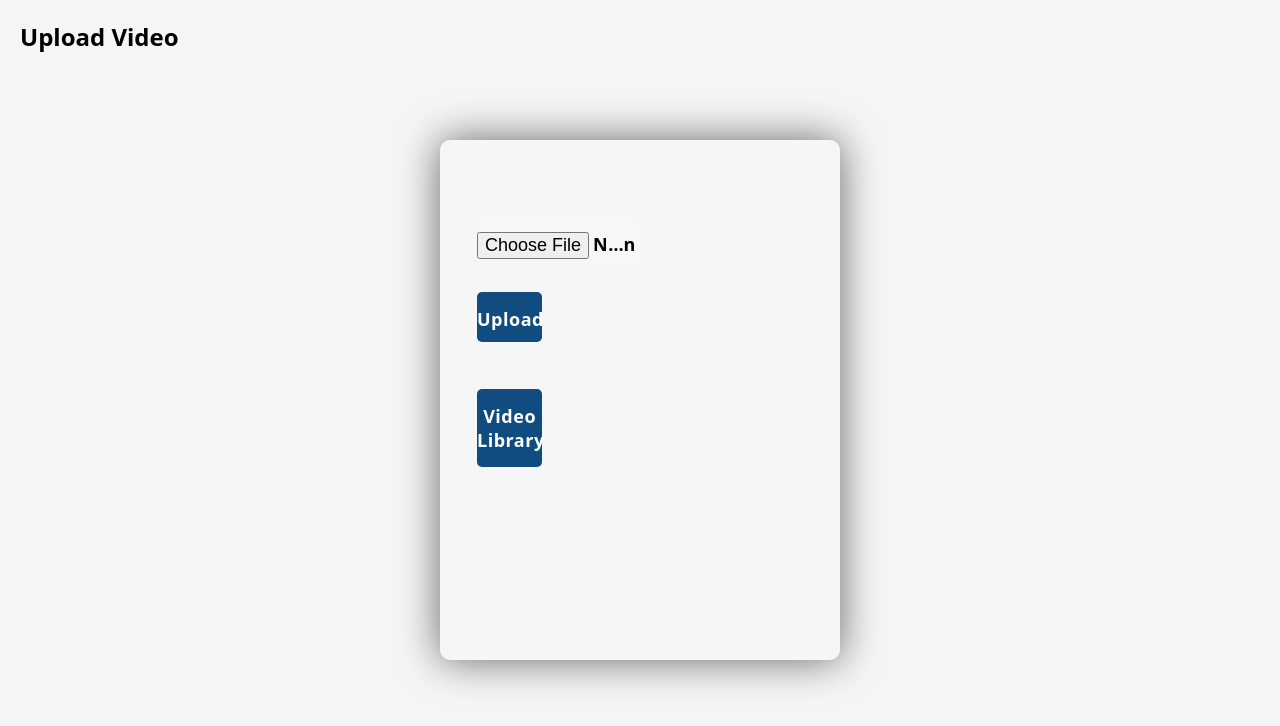
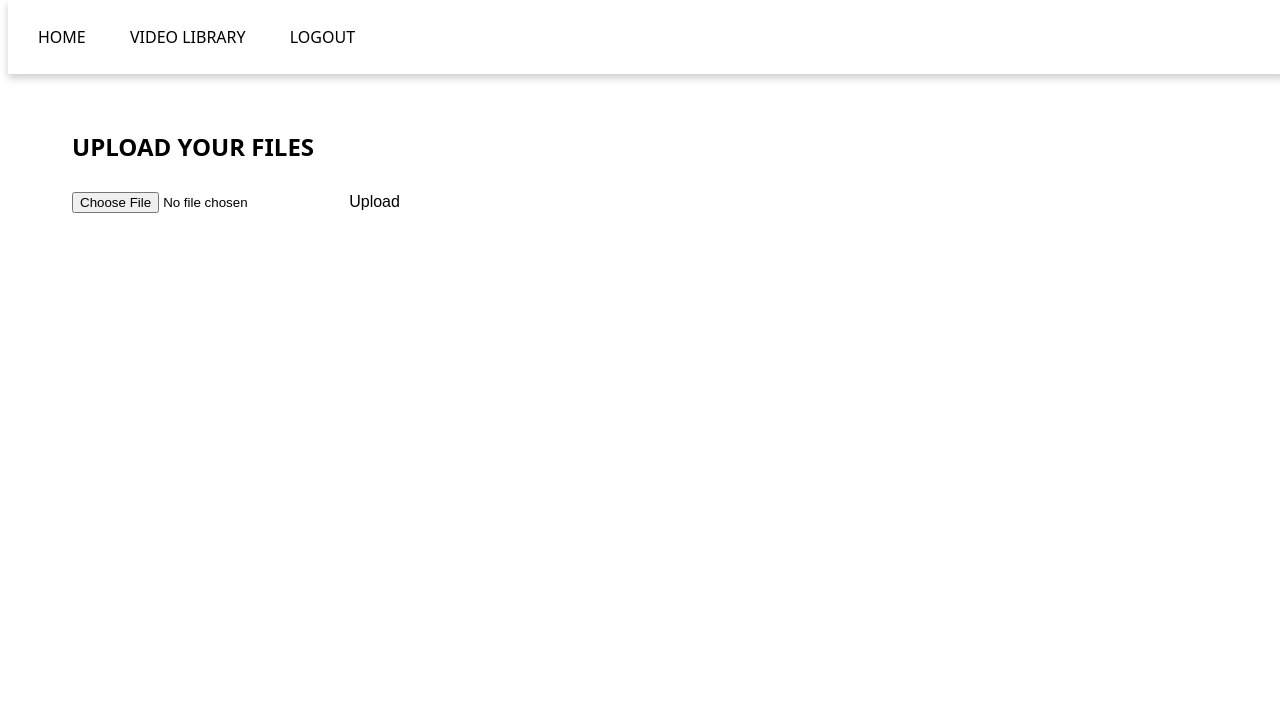
Before and after one commit to allelbhagya/vid, a Django app: page /video/upload/ in a window 1280 px wide. Shown: the top 726 px of the page. Run offline with Django 5.2, Linux system fonts and the light colour scheme.

Commit message:
navs video

```diff
--- a/videoapp/static/videoapp/styles.css
+++ b/videoapp/static/videoapp/styles.css
@@ -11,94 +11,3 @@ body{
     background-color: #ffffff;
     font-family: system-ui, -apple-system, BlinkMacSystemFont, 'Segoe UI', Roboto, Oxygen, Ubuntu, Cantarell, 'Open Sans', 'Helvetica Neue', sans-serif;
 }
-.background{
-    width: 430px;
-    height: 520px;
-    position: absolute;
-    transform: translate(-50%,-50%);
-    left: 50%;
-    top: 50%;
-}
-.background .shape{
-    height: 200px;
-    width: 200px;
-    position: absolute;
-    border-radius: 50%;
-}
-.shape:first-child{
-    background: linear-gradient(
-        #1845ad,
-        #23a2f6
-    );
-    left: -80px;
-    top: -80px;
-}
-.shape:last-child{
-    background: linear-gradient(
-        to right,
-        #ff512f,
-        #f09819
-    );
-    right: -30px;
-    bottom: -80px;
-}
-form{
-    height: 520px;
-    width: 400px;
-    background-color: rgba(255,255,255,0.13);
-    position: absolute;
-    transform: translate(-50%,-50%);
-    top: 50%;
-    left: 50%;
-    border-radius: 10px;
-    backdrop-filter: blur(10px);
-    border: 2px solid rgba(255,255,255,0.1);
-    box-shadow: 0 0 40px rgba(8,7,16,0.6);
-    padding: 50px 35px;
-}
-form *{
-    font-family: 'Poppins',sans-serif;
-    color: #000000;
-    letter-spacing: 0.5px;
-    outline: none;
-    border: none;
-}
-form h3{
-    font-size: 32px;
-    font-weight: 500;
-    line-height: 42px;
-    text-align: center;
-}
-
-label{
-    display: block;
-    margin-top: 30px;
-    font-size: 16px;
-    font-weight: 500;
-}
-input{
-    display: block;
-          height: 50px;
-          width: 100%;
-          background-color: rgba(255,255,255,0.07);
-          border-radius: 3px;
-          padding: 0 10px;
-          margin-top: 8px;
-          font-size: 14px;
-          font-weight: 300;
-          color: #000000;
-}
-::placeholder{
-    color: #000000;
-}
-button{
-    margin-top: 50px;
-    width: 100%;
-    background-color: #114c80;
-    color: #ffffff;
-    padding: 15px 0;
-    font-size: 18px;
-    font-weight: 600;
-    border-radius: 5px;
-    cursor: pointer;
-}
--- /dev/null
+++ b/videoapp/static/videoapp/upload.css
@@ -0,0 +1,109 @@
+/* CSS Styles */
+body {
+    font-family: system-ui, -apple-system, BlinkMacSystemFont, 'Segoe UI', Roboto, Oxygen, Ubuntu, Cantarell, 'Open Sans', 'Helvetica Neue', sans-serif;
+}
+
+.mySlides {
+    display: none;
+}
+
+.top-nav {
+    position: fixed;
+    width: 100%;
+    top: 0;
+    z-index: 1000;
+}
+
+.bar {
+    padding: 10px;
+}
+
+.black {
+    background-color: #ffffff;
+}
+
+.card {
+    box-shadow: 0 4px 8px 0 rgba(0,0,0,0.2);
+}
+
+.right {
+    float: right !important;
+}
+
+.hide-medium {
+    display: none !important;
+}
+
+.hide-large {
+    display: none !important;
+}
+
+.button {
+    background-color: transparent;
+    border: none;
+    outline: none;
+    cursor: pointer;
+    display: inline-block;
+    margin: 0;
+    padding: 10px 20px;
+    text-decoration: none;
+    font-size: 16px;
+    color: rgb(0, 0, 0);
+}
+
+.padding-large {
+    padding: 16px 20px !important;
+}
+
+.padding-64 {
+    padding: 64px;
+}
+
+/* Dropdown */
+.dropdown-hover {
+    position: relative;
+    display: inline-block;
+}
+
+.dropdown-content {
+    display: none;
+    position: absolute;
+    background-color: #fff;
+    min-width: 160px;
+    box-shadow: 0px 8px 16px 0px rgba(0,0,0,0.2);
+    z-index: 1;
+}
+
+.block {
+    display: block;
+}
+
+.card-4 {
+    box-shadow: 0 4px 8px 0 rgba(0,0,0,0.2);
+}
+
+.dropdown-hover:hover .dropdown-content {
+    display: block;
+}
+
+/* Navbar on small screens */
+.bar-block {
+    display: block;
+    width: 100%;
+}
+
+.show {
+    display: block !important;
+}
+
+.wide {
+    width: auto;
+}
+
+.container {
+    width: 100%;
+}
+
+.content {
+    margin-top: 46px;
+}
--- a/videoapp/templates/upload.html
+++ b/videoapp/templates/upload.html
@@ -1,66 +1,39 @@
 {% load static %}
 <!DOCTYPE html>
-<html>
+<html lang="en">
 <head>
-    <title>Upload Video</title>
-    <link rel="stylesheet" href="{% static 'videoapp/styles.css' %}">
-    <style>
-        * {
-            font-family: system-ui, -apple-system, BlinkMacSystemFont, 'Segoe UI', Roboto, Oxygen, Ubuntu, Cantarell, 'Open Sans', 'Helvetica Neue', sans-serif;
-            margin: 0;
-            padding: 0;
-            box-sizing: border-box;
-        }
-        body {
-            background-color: #f5f5f5;
-            padding: 20px;
-        }
-        h2 {
-            margin-bottom: 20px;
-        }
-        .button {
-            font-family: system-ui, -apple-system, BlinkMacSystemFont, 'Segoe UI', Roboto, Oxygen, Ubuntu, Cantarell, 'Open Sans', 'Helvetica Neue', sans-serif;
-            margin-top: 25px;
-            width: 20%;
-            background-color: #114c80;
-            color: #ffffff;
-            padding: 15px 0;
-            font-size: 18px;
-            font-weight: 600;
-            border-radius: 5px;
-            cursor: pointer;
-            text-decoration: none;
-            display: block;
-            text-align: center;
-            border: none;
-        }
-        .upload-input{
-            font-family: system-ui, -apple-system, BlinkMacSystemFont, 'Segoe UI', Roboto, Oxygen, Ubuntu, Cantarell, 'Open Sans', 'Helvetica Neue', sans-serif;
-            margin-top: 25px;
-            width: 50%;
-            color: #000000;
-            padding: 15px 0;
-            font-size: 18px;
-            font-weight: 600;
-            border-radius: 5px;
-            cursor: pointer;
-            text-decoration: none;
-            display: block;
-            text-align: center;
-            border: none;
-        }
-    </style>
+<title>Template</title>
+<meta charset="UTF-8">
+<meta name="viewport" content="width=device-width, initial-scale=1">
+<link rel="stylesheet" href="{% static 'videoapp/upload.css' %}">
+<link rel="stylesheet" href="https://fonts.googleapis.com/css?family=Lato">
+<link rel="stylesheet" href="https://cdnjs.cloudflare.com/ajax/libs/font-awesome/4.7.0/css/font-awesome.min.css">
 </head>
 <body>
-    <h2>Upload Video</h2>
+
+<!-- Navbar -->
+<div class="top-nav">
+  <div class="bar black card">
+    <a href="{% url 'upload_video' %}"  class="item button padding-large">HOME</a>
+    <a href="{% url 'play_video' %}" class="item button padding-large">VIDEO LIBRARY</a>
+    <a href="/auth/login" class="item button padding-large">LOGOUT</a>
+  </div>
+</div>
+
+<!-- Page content -->
+<div class="content" style="max-width:2000px;margin-top:46px">
+
+  <!-- Upload Section -->
+  <div class="container content padding-64" style="max-width:800px" id="upload">
+    <h2 class="wide">UPLOAD YOUR FILES</h2>
     <form class="upload-form" method="post" enctype="multipart/form-data">
         {% csrf_token %}
         <input class="upload-input" type="file" name="video_file">
         <input class="button" type="submit" value="Upload">
-        <br>
-        <div class="down">
-            <a href="{% url 'play_video' %}" class="button">Video Library</a>
-        </div>
     </form>
+    <br>
+  </div>
+
+</div>
 </body>
 </html>
```
Also changed, not shown: videoapp/templates/login.html (+33 -23 lines), videoapp/templates/play.html (+78 -20 lines), videoapp/templates/play_list.html (+49 -20 lines), README.md, db.sqlite3.
